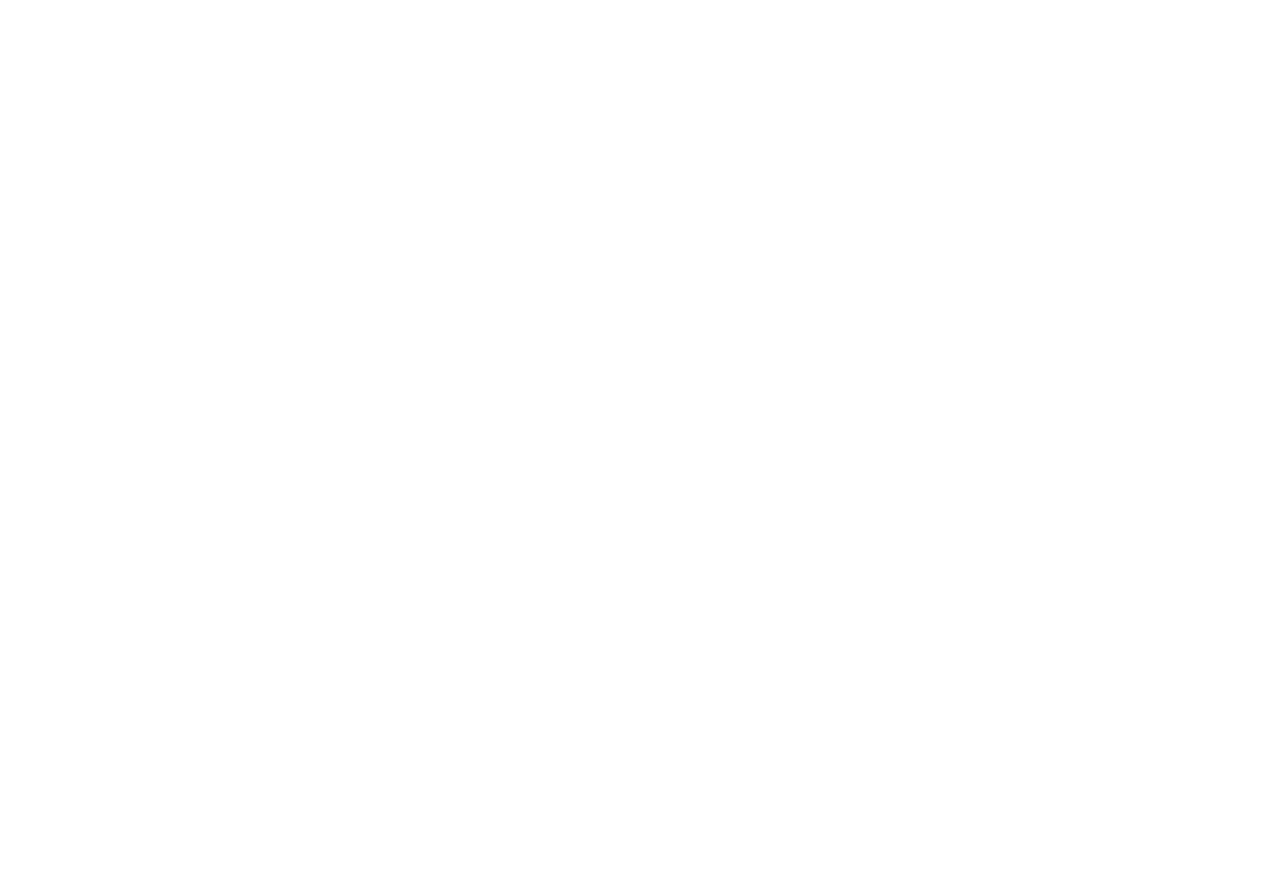
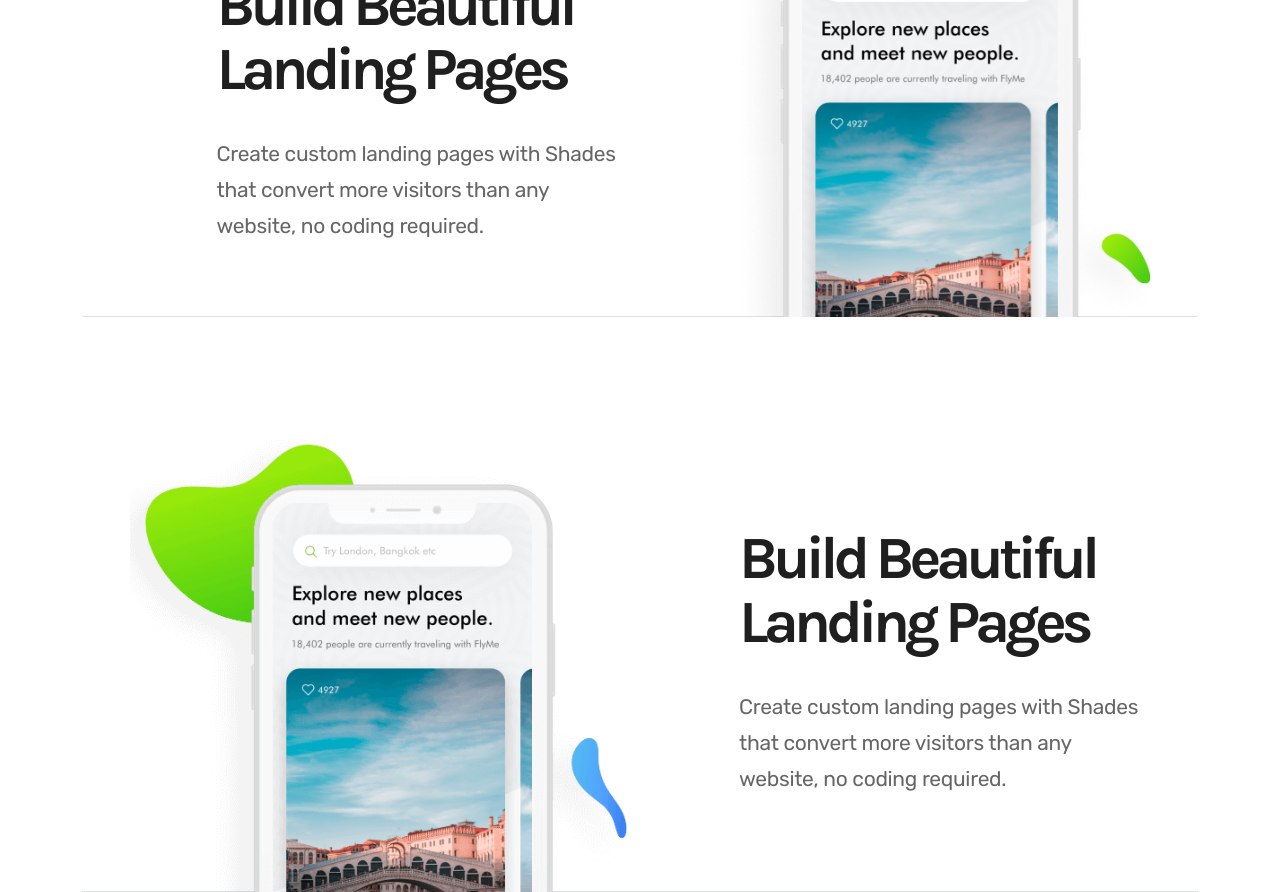
Before and after one commit to OziOcb/Veriffica-landing-page, a Vue app: page / in a window 1280 px wide. Shown: the part 1020-1912 px from the top of the page. Before the commit the page ends 807 px from the top, so only its background shows below. Built offline with nearby package versions, Linux system fonts and the light colour scheme.

Commit message:
Create ContentSection.vue

```diff
--- a/src/App.vue
+++ b/src/App.vue
@@ -3,11 +3,67 @@
 // Check out https://v3.vuejs.org/api/sfc-script-setup.html#sfc-script-setup
 import TheHeader from "./components/TheHeader.vue";
 import TheHero from "./components/TheHero.vue";
+import ContentSection from "./components/ContentSection.vue";
 </script>
 
 <template>
   <TheHeader />
   <TheHero />
+
+  <ContentSection>
+    <div
+      class="offset-lg-1 col-lg-5 col-md-8 col-sm-10 order-lg-1 order-1"
+      data-aos="fade-right"
+      data-aos-duration="800"
+      data-aos-once="true"
+    >
+      <div class="content section-heading-7">
+        <h2>Build Beautiful Landing Pages</h2>
+        <p>
+          Create custom landing pages with Shades that convert more visitors
+          than any website, no coding required.
+        </p>
+      </div>
+    </div>
+
+    <div
+      class="offset-lg-1 col-lg-5 col-md-8 col-sm-10 position-relative order-lg-1 order-0"
+      data-aos="fade-left"
+      data-aos-duration="800"
+      data-aos-once="true"
+    >
+      <div class="app-image-position-l-13">
+        <img src="src/assets/image/l3/content-img-1.png" alt="" class="w-100" />
+      </div>
+    </div>
+  </ContentSection>
+
+  <ContentSection>
+    <div
+      class="col-lg-6 col-md-8 col-sm-10"
+      data-aos="fade-right"
+      data-aos-duration="800"
+      data-aos-once="true"
+    >
+      <div class="app-image-position-l-13">
+        <img src="src/assets/image/l3/content-img-2.png" alt="" class="w-100" />
+      </div>
+    </div>
+    <div
+      class="offset-lg-1 col-lg-5 col-md-8 col-sm-10 position-relative"
+      data-aos="fade-left"
+      data-aos-duration="800"
+      data-aos-once="true"
+    >
+      <div class="content section-heading-7">
+        <h2>Build Beautiful Landing Pages</h2>
+        <p>
+          Create custom landing pages with Shades that convert more visitors
+          than any website, no coding required.
+        </p>
+      </div>
+    </div>
+  </ContentSection>
 </template>
 
 <style>
@@ -16,10 +72,10 @@
 @import "./assets/fonts/typography-font/typo.css";
 @import "./assets/fonts/fontawesome-5/css/all.css";
 
-@import url('https://fonts.googleapis.com/css2?family=Karla:wght@300;400;500;600;700;800&display=swap');
+@import url("https://fonts.googleapis.com/css2?family=Karla:wght@300;400;500;600;700;800&display=swap");
 /* @import url('https://fonts.googleapis.com/css2?family=Gothic+A1:wght@400;500;700;900&display=swap'); */
 /* @import url('https://fonts.googleapis.com/css2?family=Work+Sans:wght@400;500;600;700;800;900&display=swap'); */
-@import url('https://fonts.googleapis.com/css2?family=Rubik:wght@400;500;600;700;800;900&display=swap');
+@import url("https://fonts.googleapis.com/css2?family=Rubik:wght@400;500;600;700;800;900&display=swap");
 /* @import url('https://fonts.googleapis.com/css2?family=Inter:wght@400;600;700;800;900&display=swap');
 @import url('https://fonts.googleapis.com/css2?family=Nunito:wght@400;600;700;800;900&display=swap'); */
 
--- /dev/null
+++ b/src/components/ContentSection.vue
@@ -0,0 +1,25 @@
+<template>
+  <div class="content-area-l-13-2 position-relative overflow-hidden">
+    <div class="container">
+      <div class="row justify-content-center">
+        <div class="col-md-12">
+          <div class="border-bottom">
+            <div class="row justify-content-center">
+              <div class="col-xl-11">
+                <div
+                  class="row align-items-center justify-content-center justify-content-lg-start"
+                >
+                  <slot></slot>
+                </div>
+              </div>
+            </div>
+          </div>
+        </div>
+      </div>
+    </div>
+  </div>
+</template>
+
+<script setup></script>
+
+<style lang="scss" scoped></style>
```
